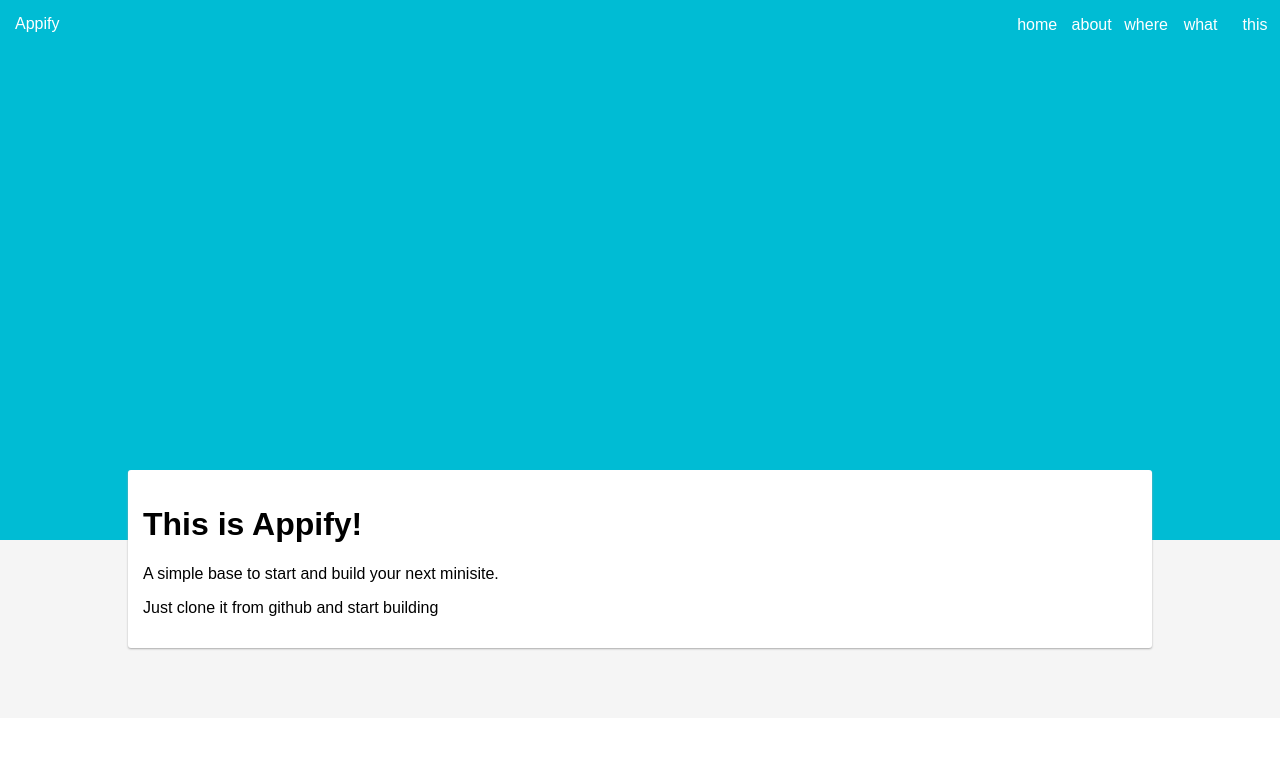
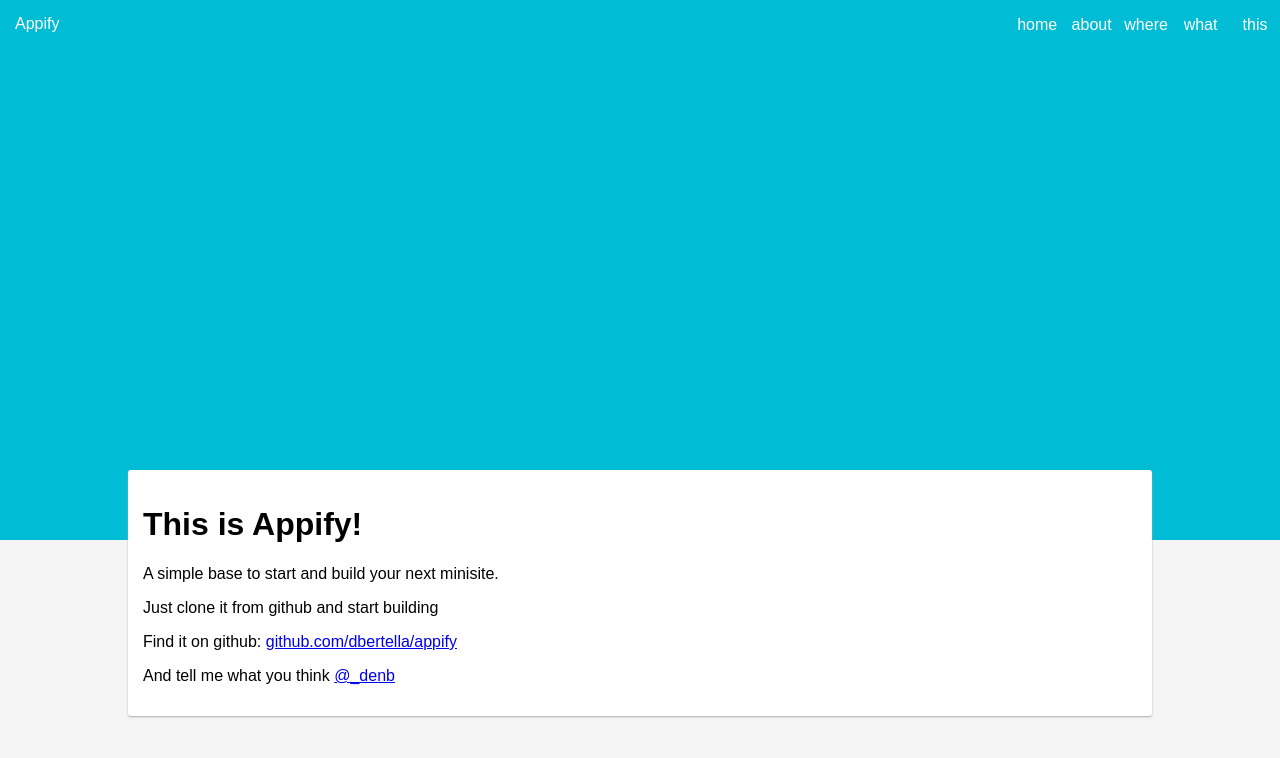
Before and after one commit to dbertella/appify, a website: page app/index.html in a window 1280 px wide. Drawn offline with Linux system fonts and the light colour scheme.

Commit message:
more info on gh-pages index

```diff
--- a/app/index.html
+++ b/app/index.html
@@ -25,6 +25,8 @@
 			<p>A simple base to start and build your next minisite.</p>
 			<p>Just clone it from github and start building</p>
 
+			<p>Find it on github: <a href="https://github.com/dbertella/appify">github.com/dbertella/appify</a></p>
+			<p>And tell me what you think <a href="https://twitter.com/_denb">@_denb</a></p>
 
 		</div>
 	</div>
```
